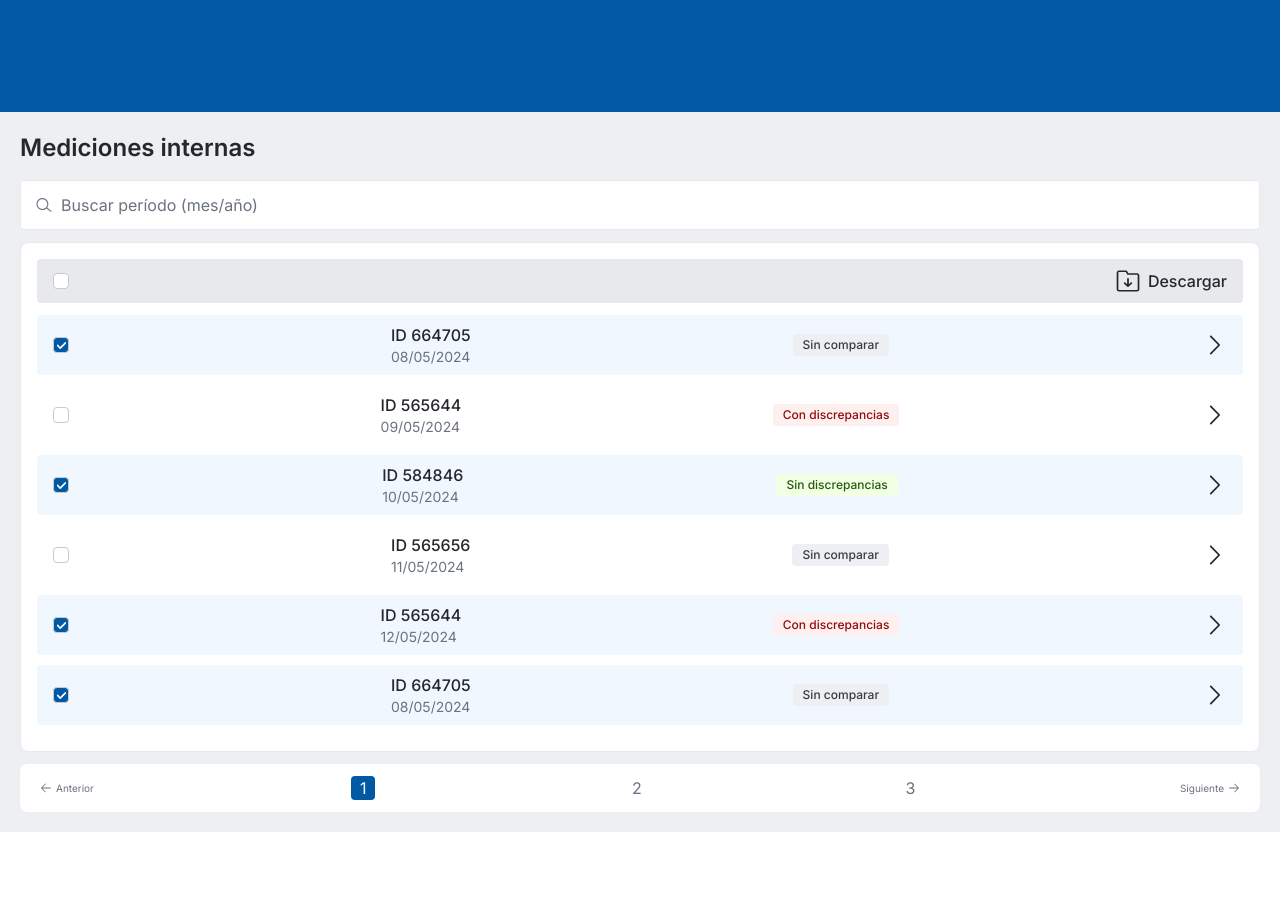
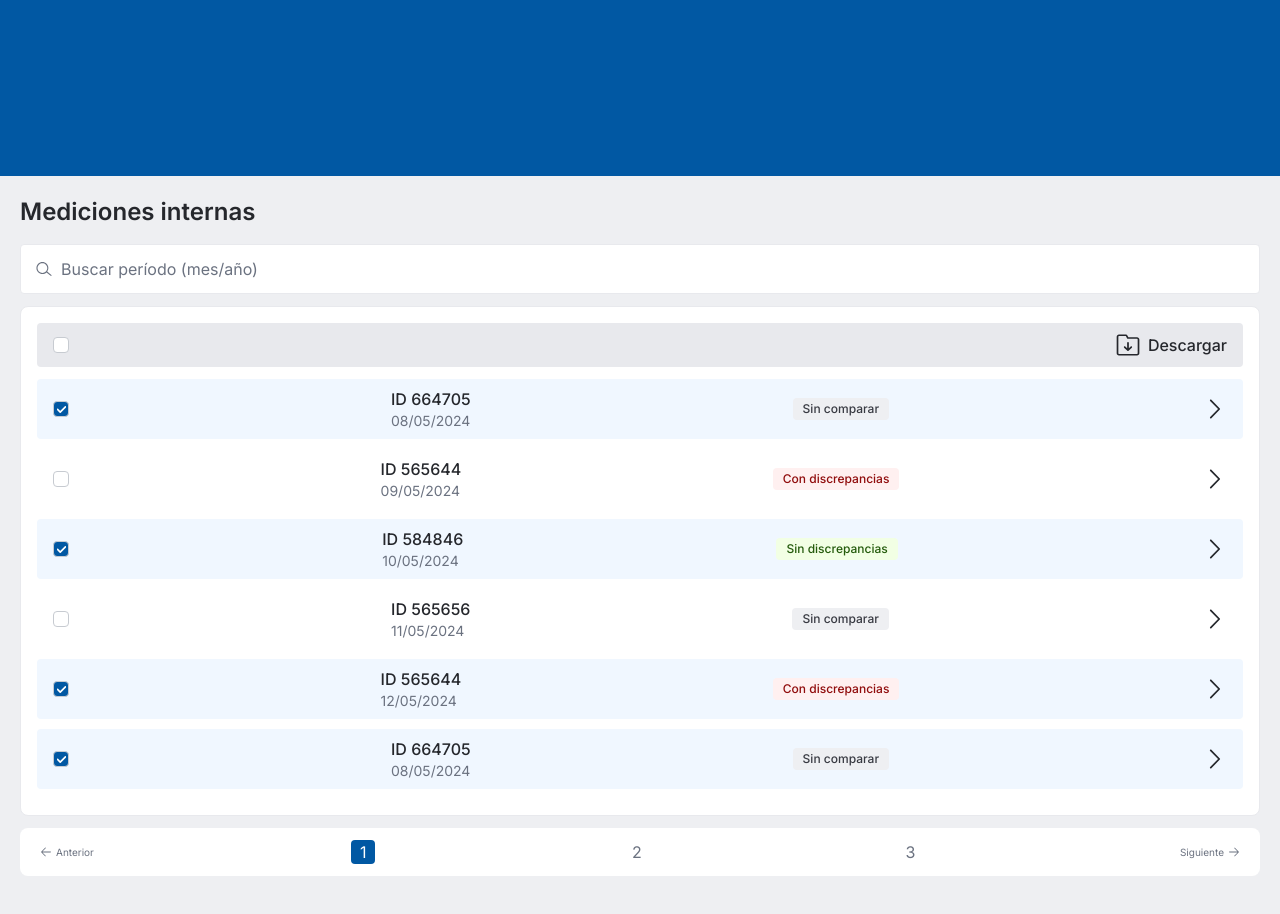
Before and after one commit to teamVoltix/voltix-front, an Angular app: page /measurement-search in a window 1280 px wide. Shown: the top 914 px of the page. Before the commit the page ends 832 px from the top, so only its background shows below. Built offline with nearby package versions, Linux system fonts and the light colour scheme.

Commit message:
style: change padding to list section and height to top div

```diff
--- a/src/app/internal-measurements/components/measurement-search/measurement-search.component.html
+++ b/src/app/internal-measurements/components/measurement-search/measurement-search.component.html
@@ -1,9 +1,9 @@
 <div class="container">
   <!-- TODO: agregar el header general cuando esté hecho -->
-  <div class="bg-primary h-28"></div>
+  <div class="bg-primary h-44"></div>
 
   <!-- Lista de mediciones -->
-  <section class="bg-neutral-50 p-5">
+  <section class="bg-neutral-50 px-5 pt-5 pb-14">
     <h2 class="text-dark-text text-2xl font-semibold">Mediciones internas</h2>
     <form action="">
       <div class="relative w-full mt-4 mb-3">
```
